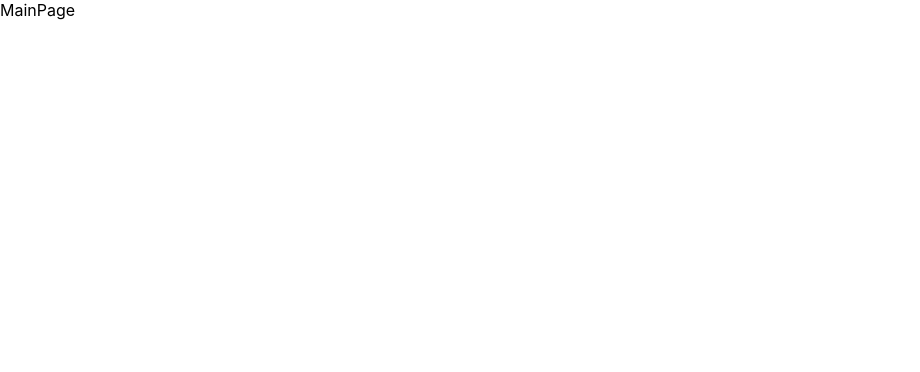
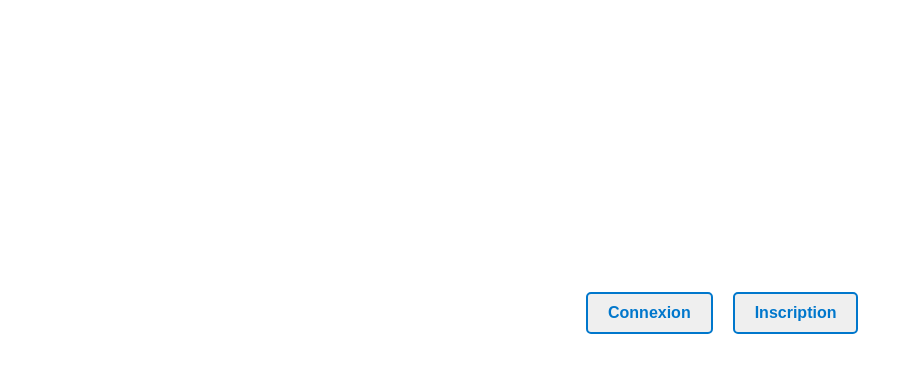
Before and after one commit to PlugNPush/BiblioTech, a React (Create React App) app in the folder my-app/: page / in a window 1280 px wide. Shown: the top 372 px of the page, without its empty margins (0-920 px from the left). Built offline with nearby package versions, Linux system fonts and the light colour scheme.

Commit message:
début site

```diff
--- /dev/null
+++ b/my-app/src/Form.css
@@ -0,0 +1,36 @@
+.formCss {
+    display: flex;
+    flex-direction: column;
+    align-items: center;
+    margin-top: 15%;
+  }
+
+label {
+    display: flex;
+    flex-direction: column;
+    margin-bottom: 20px;
+    text-align: center;
+    color: rebeccapurple;
+  }
+
+.inputForm {
+    padding: 10px;
+    margin-top: 5px;
+    font-size: 16px;
+    border-radius: 5px;
+    border: 1px solid #ccc;
+  }
+
+.submit {
+    background-color: #007bff;
+    color: #fff;
+    padding: 10px 20px;
+    border-radius: 5px;
+    border: none;
+    font-size: 16px;
+    cursor: pointer;
+  }
+
+.submit:hover {
+    background-color: #0062cc;
+  }
--- /dev/null
+++ b/my-app/src/Login.js
@@ -0,0 +1,30 @@
+import React from "react";
+import { Component } from "react";
+import "./Form.css"
+
+class Login extends Component {
+    constructor(props) {
+        super(props)
+        this.state = {firstName : '', lastName : '', email : '', password : ''}
+    }
+    handleSubmit(event) {
+        event.preventDefault()
+        //appel à la bdd
+    }
+    render() {
+        return <div>
+        <form className="formCss" onSubmit={this.handleSubmit}>
+            <label>
+            Email:
+            <input className="inputForm" type="email" name="email" onChange={e => this.setState({email : e.target.value})} />
+            </label>
+            <label>
+            Password:
+            <input className="inputForm" type="password" name="password" onChange={e => this.setState({password : e.target.value})} />
+            </label>
+            <button className="submit" type="submit">Sign Up</button>
+        </form>
+      </div>
+    }
+}
+export default Login
--- a/my-app/src/MainPage.js
+++ b/my-app/src/MainPage.js
@@ -1,12 +1,16 @@
 import React from "react";
 import { Component } from "react";
+import Start from "./Start";
 
 class MainPage extends Component {
-    constructor(props) {
-        super(props)
+
+    selectPage(page) {
+        return <Start/>
     }
     render() {
-        return <div>MainPage</div>
+        return <div>
+            {this.selectPage()}
+        </div>
     }
 }
 
--- /dev/null
+++ b/my-app/src/SignIn.js
@@ -0,0 +1,38 @@
+import React from "react";
+import { Component } from "react";
+import "./Form.css"
+
+class SignIn extends Component {
+    constructor(props) {
+        super(props)
+        this.state = {firstName : '', lastName : '', email : '', password : ''}
+    }
+    handleSubmit(event) {
+        event.preventDefault()
+        //appel à la bdd
+    }
+    render() {
+        return <div>
+        <form className="formCss" onSubmit={this.handleSubmit}>
+            <label>
+            First Name:
+            <input className="inputForm" type="text" name="firstName" onChange={e => this.setState({firstName : e.target.value})} />
+            </label>
+            <label>
+            Last Name:
+            <input className="inputForm" type="text" name="lastName" onChange={e => this.setState({lastName : e.target.value})} />
+            </label>
+            <label>
+            Email:
+            <input className="inputForm" type="email" name="email" onChange={e => this.setState({email : e.target.value})} />
+            </label>
+            <label>
+            Password:
+            <input className="inputForm" type="password" name="password" onChange={e => this.setState({password : e.target.value})} />
+            </label>
+            <button className="submit" type="submit">Sign Up</button>
+        </form>
+      </div>
+    }
+}
+export default SignIn
--- /dev/null
+++ b/my-app/src/Start.css
@@ -0,0 +1,31 @@
+
+.accueil {
+    display: flex;
+    text-align: center;
+    align-items: center;
+    margin-top: 22%;
+    margin-left: 45%;
+
+}
+  .buttonAccueil {
+    display: inline-block;
+    padding: 10px 20px;
+    border-radius: 5px;
+    border: 2px solid #0077cc;
+    color: #0077cc;
+    font-size: 16px;
+    font-weight: bold;
+    text-align: center;
+    text-decoration: none;
+    margin: 10px;
+    cursor: pointer;
+  }
+
+  .buttonAccueil:hover {
+    background-color: #0077cc;
+    color: #fff;
+  }
+
+  .buttonAccueil:focus {
+    outline: none;
+  }
--- /dev/null
+++ b/my-app/src/Start.js
@@ -0,0 +1,40 @@
+import React from "react";
+import { Component } from "react";
+import Login from "./Login";
+import SignIn from "./SignIn";
+import "./Start.css"
+
+class Start extends Component {
+    constructor(props) {
+        super(props)
+        this.state = {choice : undefined}
+    }
+    accueil() {
+        if(this.state.choice === undefined) {
+            return <div className="accueil">
+            <button className="buttonAccueil" onClick={() => this.setState({choice : 'Login'})}>Connexion</button>
+            <button className="buttonAccueil" onClick={() => this.setState({choice : 'SignIn'})}>Inscription</button>
+            </div>
+        } else if(this.state.choice === "Login") {
+            return <Login/>
+        } else if(this.state.choice === "SignIn") {
+            return <SignIn/>
+        } else {
+            return <Login/>
+        }
+    }
+    choosePage(page) {
+        if(page === "Login") {
+            return <Login/>
+        }
+        if(page === "SignIn") {
+            return <SignIn/>
+        }
+    }
+    render() {
+        return <div>
+            {this.accueil()}
+        </div>
+    }
+}
+export default Start
```
